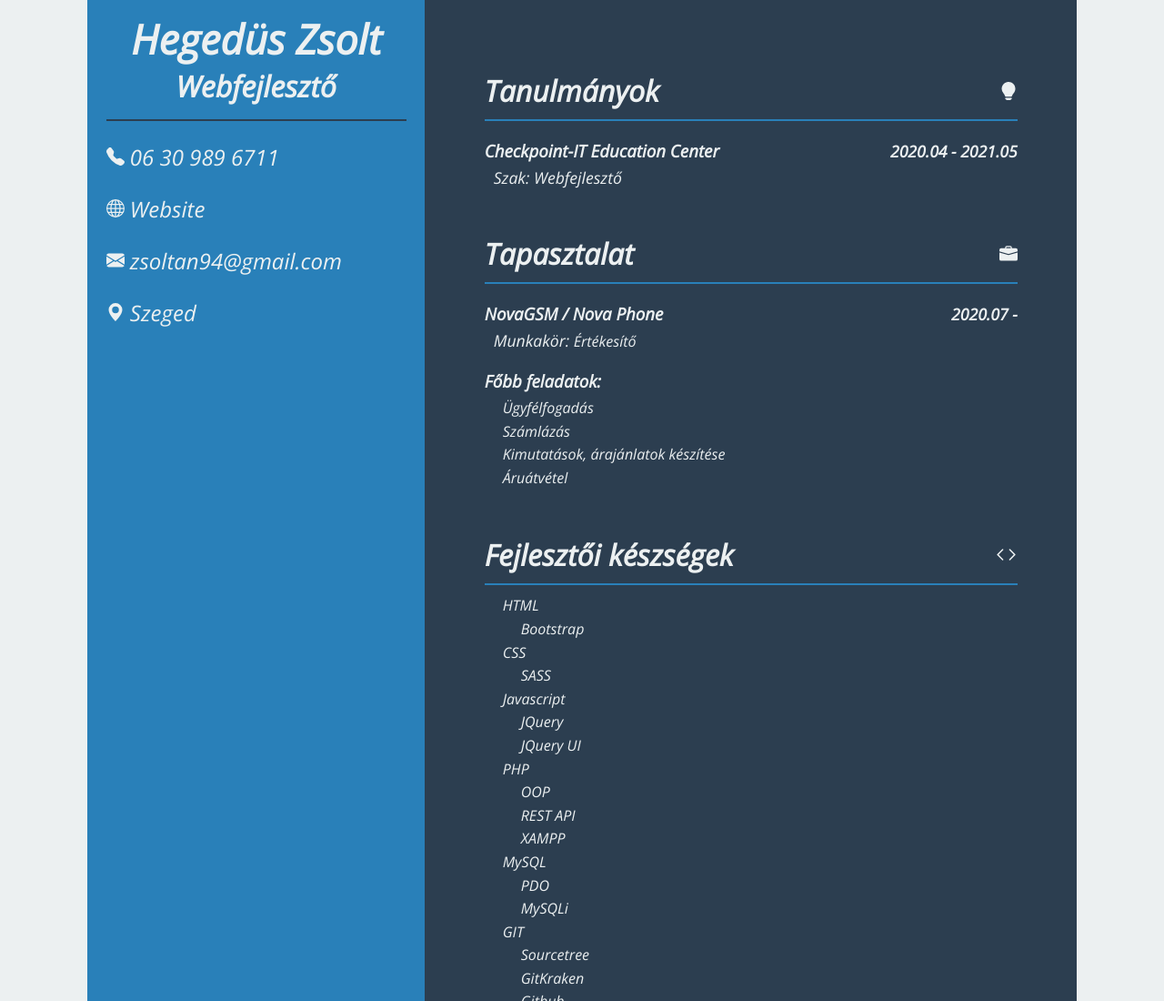
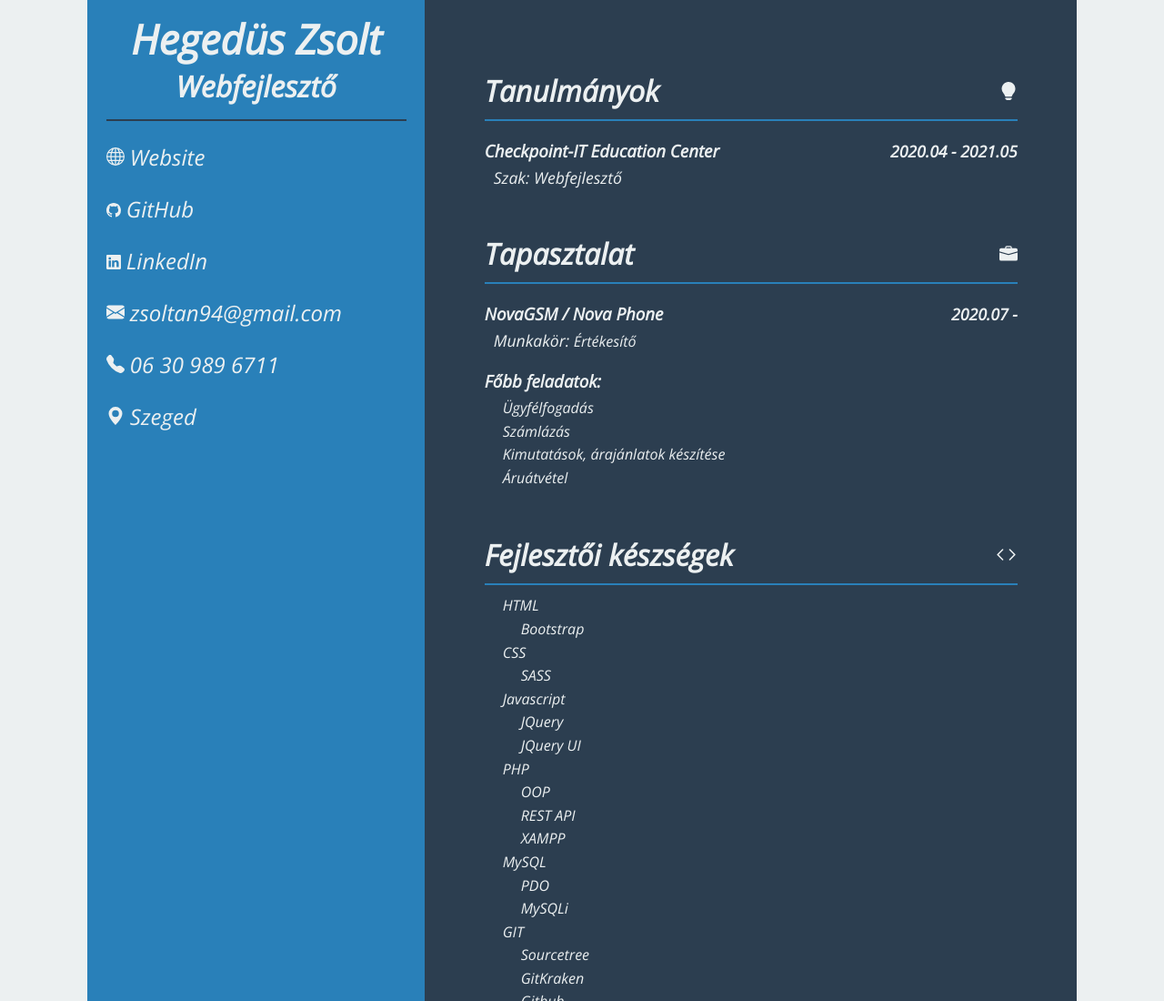
Before and after one commit to FiddlerZsolt/my-cv, a plain HTML site: page index.html in a window 1280 px wide. Shown: the top 1100 px of the page at 91% size. Drawn offline with nearby package versions, Linux system fonts and the light colour scheme.

Commit message:
More actualize

```diff
--- a/index.html
+++ b/index.html
@@ -6,7 +6,7 @@
     <meta http-equiv="X-UA-Compatible" content="IE=edge">
     <meta name="viewport" content="width=device-width, initial-scale=1.0">
     <link rel="stylesheet" href="styles/style.css">
-    <title>Document</title>
+    <title>Zsolt Hegedüs - CV</title>
 </head>
 
 <body>
@@ -25,19 +25,7 @@
                 </tr>
                 <tr>
                     <td>
-                        <a href="tel:+36309896711" class="my-data">
-                            <svg class="icon" xmlns="http://www.w3.org/2000/svg" width="20" height="20"
-                                fill="currentColor" class="bi bi-telephone-fill" viewBox="0 0 16 16">
-                                <path fill-rule="evenodd"
-                                    d="M1.885.511a1.745 1.745 0 0 1 2.61.163L6.29 2.98c.329.423.445.974.315 1.494l-.547 2.19a.678.678 0 0 0 .178.643l2.457 2.457a.678.678 0 0 0 .644.178l2.189-.547a1.745 1.745 0 0 1 1.494.315l2.306 1.794c.829.645.905 1.87.163 2.611l-1.034 1.034c-.74.74-1.846 1.065-2.877.702a18.634 18.634 0 0 1-7.01-4.42 18.634 18.634 0 0 1-4.42-7.009c-.362-1.03-.037-2.137.703-2.877L1.885.511z" />
-                            </svg>
-                            06 30 989 6711
-                        </a>
-                    </td>
-                </tr>
-                <tr>
-                    <td>
-                        <a href="" class="my-data">
+                        <a href="" class="my-data" target="_blank">
                             <svg class="icon" xmlns="http://www.w3.org/2000/svg" width="20" height="20"
                                 fill="currentColor" class="bi bi-globe" viewBox="0 0 16 16">
                                 <path
@@ -49,13 +37,45 @@
                 </tr>
                 <tr>
                     <td>
-                        <a href="mailto:zsoltan94@gmail.com" class="my-data">
+                        <a href="https://github.com/FiddlerZsolt" class="my-data" target="_blank">
+                            <svg class="icon" xmlns="http://www.w3.org/2000/svg" width="16" height="16" fill="currentColor" class="bi bi-github" viewBox="0 0 16 16">
+                                <path d="M8 0C3.58 0 0 3.58 0 8c0 3.54 2.29 6.53 5.47 7.59.4.07.55-.17.55-.38 0-.19-.01-.82-.01-1.49-2.01.37-2.53-.49-2.69-.94-.09-.23-.48-.94-.82-1.13-.28-.15-.68-.52-.01-.53.63-.01 1.08.58 1.23.82.72 1.21 1.87.87 2.33.66.07-.52.28-.87.51-1.07-1.78-.2-3.64-.89-3.64-3.95 0-.87.31-1.59.82-2.15-.08-.2-.36-1.02.08-2.12 0 0 .67-.21 2.2.82.64-.18 1.32-.27 2-.27.68 0 1.36.09 2 .27 1.53-1.04 2.2-.82 2.2-.82.44 1.1.16 1.92.08 2.12.51.56.82 1.27.82 2.15 0 3.07-1.87 3.75-3.65 3.95.29.25.54.73.54 1.48 0 1.07-.01 1.93-.01 2.2 0 .21.15.46.55.38A8.012 8.012 0 0 0 16 8c0-4.42-3.58-8-8-8z"/>
+                              </svg>
+                            GitHub
+                        </a>
+                    </td>
+                </tr>
+                <tr>
+                    <td>
+                        <a href="https://www.linkedin.com/in/heged%C3%BCs-zsolt-65b4b8184/" class="my-data" target="_blank">
+                            <svg class="icon" xmlns="http://www.w3.org/2000/svg" width="16" height="16" fill="currentColor" class="bi bi-linkedin" viewBox="0 0 16 16">
+                                <path d="M0 1.146C0 .513.526 0 1.175 0h13.65C15.474 0 16 .513 16 1.146v13.708c0 .633-.526 1.146-1.175 1.146H1.175C.526 16 0 15.487 0 14.854V1.146zm4.943 12.248V6.169H2.542v7.225h2.401zm-1.2-8.212c.837 0 1.358-.554 1.358-1.248-.015-.709-.52-1.248-1.342-1.248-.822 0-1.359.54-1.359 1.248 0 .694.521 1.248 1.327 1.248h.016zm4.908 8.212V9.359c0-.216.016-.432.08-.586.173-.431.568-.878 1.232-.878.869 0 1.216.662 1.216 1.634v3.865h2.401V9.25c0-2.22-1.184-3.252-2.764-3.252-1.274 0-1.845.7-2.165 1.193v.025h-.016a5.54 5.54 0 0 1 .016-.025V6.169h-2.4c.03.678 0 7.225 0 7.225h2.4z"/>
+                              </svg>
+                            LinkedIn
+                        </a>
+                    </td>
+                </tr>
+                <tr>
+                    <td>
+                        <a href="mailto:zsoltan94@gmail.com" class="my-data" target="_blank">
                             <svg class="icon" xmlns="http://www.w3.org/2000/svg" width="20" height="20"
                                 fill="currentColor" class="bi bi-envelope-fill" viewBox="0 0 16 16">
                                 <path
                                     d="M.05 3.555A2 2 0 0 1 2 2h12a2 2 0 0 1 1.95 1.555L8 8.414.05 3.555zM0 4.697v7.104l5.803-3.558L0 4.697zM6.761 8.83l-6.57 4.027A2 2 0 0 0 2 14h12a2 2 0 0 0 1.808-1.144l-6.57-4.027L8 9.586l-1.239-.757zm3.436-.586L16 11.801V4.697l-5.803 3.546z" />
                             </svg>
                             zsoltan94@gmail.com
+                        </a>
+                    </td>
+                </tr>
+                <tr>
+                    <td>
+                        <a href="tel:+36309896711" class="my-data">
+                            <svg class="icon" xmlns="http://www.w3.org/2000/svg" width="20" height="20"
+                                fill="currentColor" class="bi bi-telephone-fill" viewBox="0 0 16 16">
+                                <path fill-rule="evenodd"
+                                    d="M1.885.511a1.745 1.745 0 0 1 2.61.163L6.29 2.98c.329.423.445.974.315 1.494l-.547 2.19a.678.678 0 0 0 .178.643l2.457 2.457a.678.678 0 0 0 .644.178l2.189-.547a1.745 1.745 0 0 1 1.494.315l2.306 1.794c.829.645.905 1.87.163 2.611l-1.034 1.034c-.74.74-1.846 1.065-2.877.702a18.634 18.634 0 0 1-7.01-4.42 18.634 18.634 0 0 1-4.42-7.009c-.362-1.03-.037-2.137.703-2.877L1.885.511z" />
+                            </svg>
+                            06 30 989 6711
                         </a>
                     </td>
                 </tr>
```
